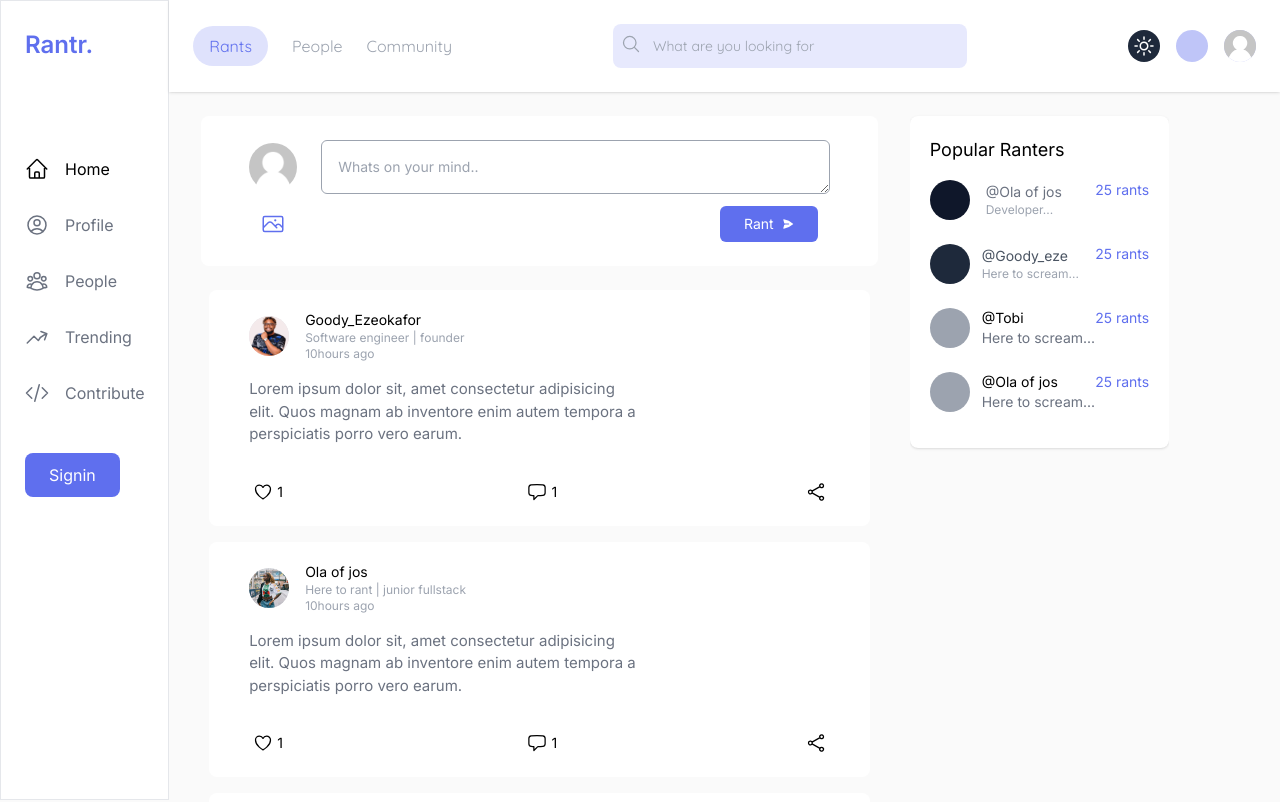
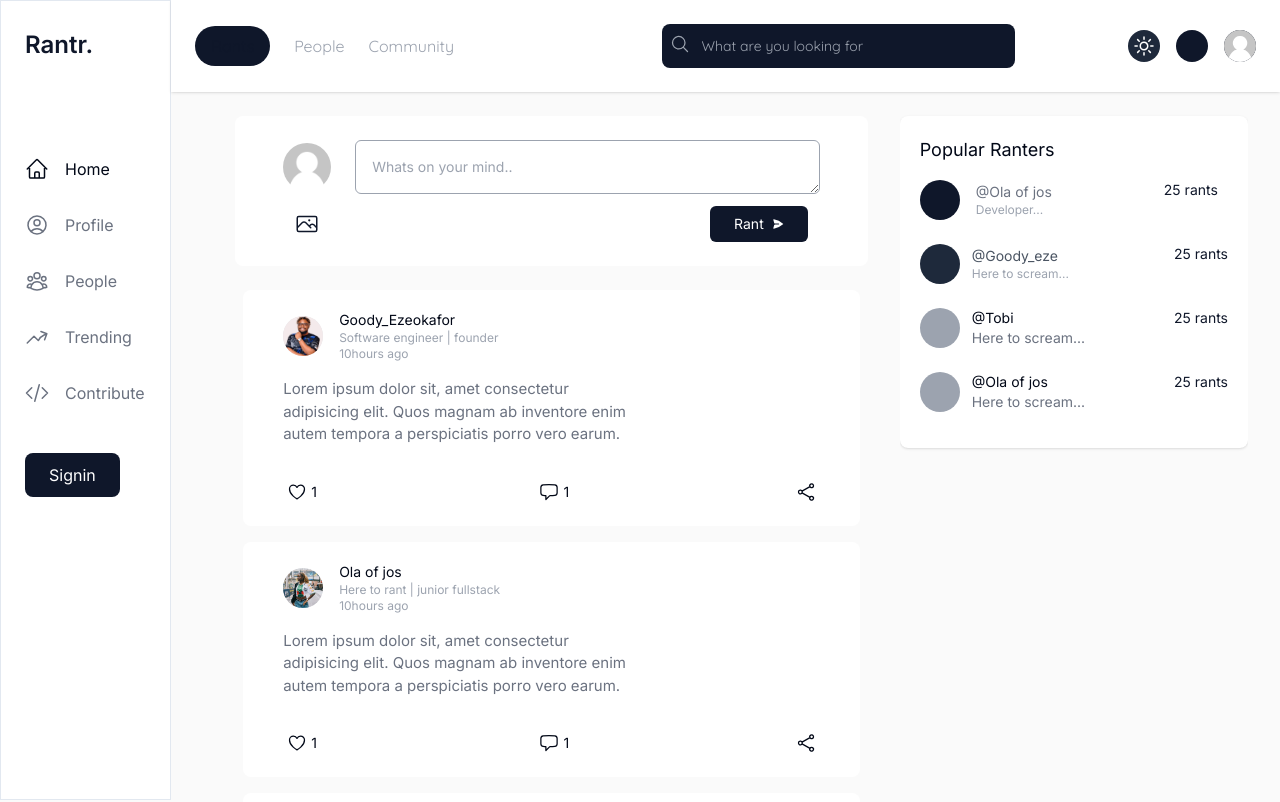
Before and after one commit to indie-hack-jos/Rantr-frontend, a Next.js app: page / in a window 1280 px wide. Shown: the top 802 px of the page. Built offline with nearby package versions, Linux system fonts and the light colour scheme; a web font is replaced by a local one.

Commit message:
chore:setup shadcn

```diff
--- a/src/app/[id]/page.tsx
+++ b/src/app/[id]/page.tsx
@@ -4,7 +4,11 @@
 function page() {
   return (
     <HomePageLayout>
-      <div>EledumRE</div>
+      <div className='py-4 px-6'>
+          <p className="bg-gray 100 py-2 px-4">
+            Back
+          </p>
+      </div>
     </HomePageLayout>
   )
 }
--- a/src/app/globals.css
+++ b/src/app/globals.css
@@ -2,24 +2,75 @@
 @tailwind components;
 @tailwind utilities;
 
-/* :root {
-  --foreground-rgb: 0, 0, 0;
-  --background-start-rgb: 214, 219, 220;
-  --background-end-rgb: 255, 255, 255;
+@layer base {
+  :root {
+    --background: 0 0% 100%;
+    --foreground: 222.2 84% 4.9%;
+
+    --card: 0 0% 100%;
+    --card-foreground: 222.2 84% 4.9%;
+
+    --popover: 0 0% 100%;
+    --popover-foreground: 222.2 84% 4.9%;
+
+    --primary: 222.2 47.4% 11.2%;
+    --primary-foreground: 210 40% 98%;
+
+    --secondary: 210 40% 96.1%;
+    --secondary-foreground: 222.2 47.4% 11.2%;
+
+    --muted: 210 40% 96.1%;
+    --muted-foreground: 215.4 16.3% 46.9%;
+
+    --accent: 210 40% 96.1%;
+    --accent-foreground: 222.2 47.4% 11.2%;
+
+    --destructive: 0 84.2% 60.2%;
+    --destructive-foreground: 210 40% 98%;
+
+    --border: 214.3 31.8% 91.4%;
+    --input: 214.3 31.8% 91.4%;
+    --ring: 222.2 84% 4.9%;
+
+    --radius: 0.5rem;
+  }
+
+  .dark {
+    --background: 222.2 84% 4.9%;
+    --foreground: 210 40% 98%;
+
+    --card: 222.2 84% 4.9%;
+    --card-foreground: 210 40% 98%;
+
+    --popover: 222.2 84% 4.9%;
+    --popover-foreground: 210 40% 98%;
+
+    --primary: 210 40% 98%;
+    --primary-foreground: 222.2 47.4% 11.2%;
+
+    --secondary: 217.2 32.6% 17.5%;
+    --secondary-foreground: 210 40% 98%;
+
+    --muted: 217.2 32.6% 17.5%;
+    --muted-foreground: 215 20.2% 65.1%;
+
+    --accent: 217.2 32.6% 17.5%;
+    --accent-foreground: 210 40% 98%;
+
+    --destructive: 0 62.8% 30.6%;
+    --destructive-foreground: 210 40% 98%;
+
+    --border: 217.2 32.6% 17.5%;
+    --input: 217.2 32.6% 17.5%;
+    --ring: 212.7 26.8% 83.9%;
+  }
 }
 
-@media (prefers-color-scheme: dark) {
-  :root {
-    --foreground-rgb: 255, 255, 255;
-    --background-start-rgb: 0, 0, 0;
-    --background-end-rgb: 0, 0, 0;
+@layer base {
+  * {
+    @apply border-border;
   }
-} */
-
-
-
-@layer utilities {
-  .text-balance {
-    text-wrap: balance;
+  body {
+    @apply bg-background text-foreground;
   }
 }
--- a/src/app/post/[id]/page.tsx
+++ b/src/app/post/[id]/page.tsx
@@ -1,10 +1,15 @@
 import { HomePageLayout } from '@/layouts/homePageLayout'
+import Link from 'next/link'
 import React from 'react'
 
 function page() {
   return (
     <HomePageLayout>
-      <div>EledumRE</div>
+     <div className='py-4 px-6'>
+          <Link href="/" className="bg-gray-100 py-2 px-6 rounded text-sm">
+            Back
+          </Link>
+      </div>
     </HomePageLayout>
   )
 }
--- a/src/components/home/modal.tsx
+++ b/src/components/home/modal.tsx
@@ -1,3 +1,4 @@
+'use client'
 import React from 'react'
 import { raleway } from '../fonts'
 
@@ -48,6 +49,8 @@
                         <p className={`${raleway.className} text-sm cursor-pointer`}>Dont have an account? <span className='text-primary'>Siginup</span></p>
                     </form>
 
+
+
                 </div>
             </div>
         </div>
--- a/src/components/home/popularCard.tsx
+++ b/src/components/home/popularCard.tsx
@@ -2,12 +2,12 @@
 
 export default function Popular() {
   return (
-    <aside className="static top-0 left-0 h-screen max-h-screen overflow-hidden py-6">
-    <div className="card hidden md:flex flex-col p-5 bg-white shadow rounded-lg">
+    <aside className="grow h-screen max-h-screen overflow-hidden py-6">
+    <div className="card  w-full flex-col p-5 bg-white shadow rounded-lg">
         <h3 className="text-lg">Popular Ranters</h3>
 
         <div className="flex flex-col gap-6 py-4 text-sm">
-            <div className="flex justify-between ">
+            <div className="flex  gap-28">
                 <div className="flex items-center gap-4">
                     <span className="h-10 w-10 bg-slate-900 rounded-full"></span>
                     <div>
--- a/src/components/nav/Nav.tsx
+++ b/src/components/nav/Nav.tsx
@@ -5,8 +5,8 @@
 export default function Nav() {
     return (
         <nav className={`${quicksand.className} pt-3 pb-2 md:py-6 shadow bg-white sticky top-0 z-20`}>
-            <div className="hidden container mx-auto md:flex justify-between items-center px-6">
-                <ul className="flex items-center gap-6 font-semiboldw-1/3">
+            <div className="hidden container mx-auto md:flex justify-between items-center px-6 ">
+                <ul className="flex items-center gap-6 w-1/3">
                     <li className='text-primary bg-primary bg-opacity-20 py-2 px-4 rounded-full'>Rants</li>
                     <li className='text-gray-400'>People</li>
                     <li className='text-gray-400'>Community</li>
--- a/src/layouts/homePageLayout.tsx
+++ b/src/layouts/homePageLayout.tsx
@@ -39,7 +39,7 @@
 
 
 
-      <div className="md:w-1/3  pr-6 static border-l">
+      <div className="md:grow">
 
         <Popular />
 
--- /dev/null
+++ b/src/lib/utils.ts
@@ -0,0 +1,6 @@
+import { type ClassValue, clsx } from "clsx"
+import { twMerge } from "tailwind-merge"
+
+export function cn(...inputs: ClassValue[]) {
+  return twMerge(clsx(inputs))
+}
--- a/tailwind.config.ts
+++ b/tailwind.config.ts
@@ -1,24 +1,80 @@
-import type { Config } from "tailwindcss";
+import type { Config } from "tailwindcss"
 
-const config: Config = {
+const config = {
+  darkMode: ["class"],
   content: [
-    "./src/pages/**/*.{js,ts,jsx,tsx,mdx}",
-    "./src/components/**/*.{js,ts,jsx,tsx,mdx}",
-    "./src/app/**/*.{js,ts,jsx,tsx,mdx}",
-  ],
+    './pages/**/*.{ts,tsx}',
+    './components/**/*.{ts,tsx}',
+    './app/**/*.{ts,tsx}',
+    './src/**/*.{ts,tsx}',
+	],
+  prefix: "",
   theme: {
+    container: {
+      center: true,
+      padding: "2rem",
+      screens: {
+        "2xl": "1400px",
+      },
+    },
     extend: {
-      backgroundImage: {
-        "gradient-radial": "radial-gradient(var(--tw-gradient-stops))",
-        "gradient-conic":
-          "conic-gradient(from 180deg at 50% 50%, var(--tw-gradient-stops))",
+      colors: {
+        border: "hsl(var(--border))",
+        input: "hsl(var(--input))",
+        ring: "hsl(var(--ring))",
+        background: "hsl(var(--background))",
+        foreground: "hsl(var(--foreground))",
+        primary: {
+          DEFAULT: "hsl(var(--primary))",
+          foreground: "hsl(var(--primary-foreground))",
+        },
+        secondary: {
+          DEFAULT: "hsl(var(--secondary))",
+          foreground: "hsl(var(--secondary-foreground))",
+        },
+        destructive: {
+          DEFAULT: "hsl(var(--destructive))",
+          foreground: "hsl(var(--destructive-foreground))",
+        },
+        muted: {
+          DEFAULT: "hsl(var(--muted))",
+          foreground: "hsl(var(--muted-foreground))",
+        },
+        accent: {
+          DEFAULT: "hsl(var(--accent))",
+          foreground: "hsl(var(--accent-foreground))",
+        },
+        popover: {
+          DEFAULT: "hsl(var(--popover))",
+          foreground: "hsl(var(--popover-foreground))",
+        },
+        card: {
+          DEFAULT: "hsl(var(--card))",
+          foreground: "hsl(var(--card-foreground))",
+        },
       },
-      colors: {
-        // primary: '#018081'
-        primary: '#5F6FEE'
+      borderRadius: {
+        lg: "var(--radius)",
+        md: "calc(var(--radius) - 2px)",
+        sm: "calc(var(--radius) - 4px)",
+      },
+      keyframes: {
+        "accordion-down": {
+          from: { height: "0" },
+          to: { height: "var(--radix-accordion-content-height)" },
+        },
+        "accordion-up": {
+          from: { height: "var(--radix-accordion-content-height)" },
+          to: { height: "0" },
+        },
+      },
+      animation: {
+        "accordion-down": "accordion-down 0.2s ease-out",
+        "accordion-up": "accordion-up 0.2s ease-out",
       },
     },
   },
-  plugins: [],
-};
-export default config;
+  plugins: [require("tailwindcss-animate")],
+} satisfies Config
+
+export default config
```
Also changed, not shown: package.json (+9 -4 lines), components.json (added), 1 other file (tests, documents, lock files or other folders).
